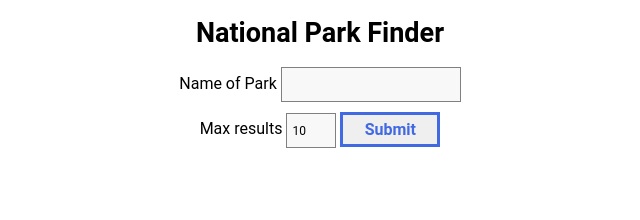
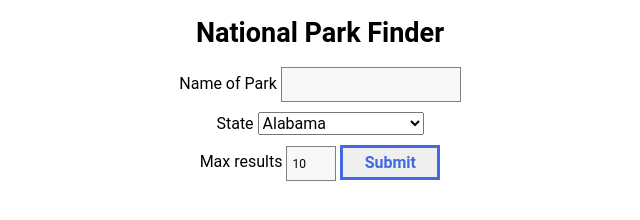
Before and after one commit to nick-nack-attack/national-park-finder, a plain HTML site: page index.html in a window 1280 px wide. Shown: the whole page, without its empty margins (320-960 px from the left). Drawn offline with nearby package versions, Linux system fonts and the light colour scheme.

Commit message:
added state search

```diff
--- a/index.html
+++ b/index.html
@@ -17,6 +17,60 @@
         <form>
             <label for="search-term">Name of Park</label>
             <input type="text" name="search-term" id="js-search-term" required><br>
+            <label for="state-select">State</label>
+            <select id="state-select">
+                <option value="AL">Alabama</option>
+                <option value="AK">Alaska</option>
+                <option value="AZ">Arizona</option>
+                <option value="AR">Arkansas</option>
+                <option value="CA">California</option>
+                <option value="CO">Colorado</option>
+                <option value="CT">Connecticut</option>
+                <option value="DE">Delaware</option>
+                <option value="DC">District Of Columbia</option>
+                <option value="FL">Florida</option>
+                <option value="GA">Georgia</option>
+                <option value="HI">Hawaii</option>
+                <option value="ID">Idaho</option>
+                <option value="IL">Illinois</option>
+                <option value="IN">Indiana</option>
+                <option value="IA">Iowa</option>
+                <option value="KS">Kansas</option>
+                <option value="KY">Kentucky</option>
+                <option value="LA">Louisiana</option>
+                <option value="ME">Maine</option>
+                <option value="MD">Maryland</option>
+                <option value="MA">Massachusetts</option>
+                <option value="MI">Michigan</option>
+                <option value="MN">Minnesota</option>
+                <option value="MS">Mississippi</option>
+                <option value="MO">Missouri</option>
+                <option value="MT">Montana</option>
+                <option value="NE">Nebraska</option>
+                <option value="NV">Nevada</option>
+                <option value="NH">New Hampshire</option>
+                <option value="NJ">New Jersey</option>
+                <option value="NM">New Mexico</option>
+                <option value="NY">New York</option>
+                <option value="NC">North Carolina</option>
+                <option value="ND">North Dakota</option>
+                <option value="OH">Ohio</option>
+                <option value="OK">Oklahoma</option>
+                <option value="OR">Oregon</option>
+                <option value="PA">Pennsylvania</option>
+                <option value="RI">Rhode Island</option>
+                <option value="SC">South Carolina</option>
+                <option value="SD">South Dakota</option>
+                <option value="TN">Tennessee</option>
+                <option value="TX">Texas</option>
+                <option value="UT">Utah</option>
+                <option value="VT">Vermont</option>
+                <option value="VA">Virginia</option>
+                <option value="WA">Washington</option>
+                <option value="WV">West Virginia</option>
+                <option value="WI">Wisconsin</option>
+                <option value="WY">Wyoming</option>
+            </select><br>
             <label for="max-results">Max results</label>
             <input type="number" name="max-results" id="js-max-results" value="10" required>
             <input type="submit" value="Submit">
--- a/index.js
+++ b/index.js
@@ -59,14 +59,18 @@ function formatQueryParams(params) {
     return queryItems.join('&')
 }
 
-function getParks(query, maxResults) {
+function getParks(query, state, maxResults) {
     const params = {
         q: query,
         limit: maxResults,
+        stateCode: state,
         api_key: apiKey
     };
+    //
     const queryString = formatQueryParams(params);
     const url = urlBase + "?" + queryString;
+    //
+    console.log(url);
     //
     fetch(url)
         .then(response => {
@@ -86,7 +90,9 @@ function watchForm() {
         event.preventDefault();
         const submittedParkName = $('#js-search-term').val();
         const submittedMaxResults = $('#js-max-results').val();
-        getParks(submittedParkName, submittedMaxResults);
+        const submittedState = $('#state-select').val();
+        console.log(submittedState);
+        getParks(submittedParkName, submittedState, submittedMaxResults);
     })
 }
 
--- a/style.css
+++ b/style.css
@@ -11,6 +11,10 @@ box-sizing: border-box
 body {
     font-family: 'Roboto', sans-serif;
     text-align: center;
+}
+
+select {
+    margin-bottom: 10px;
 }
 
 h1 {
```
